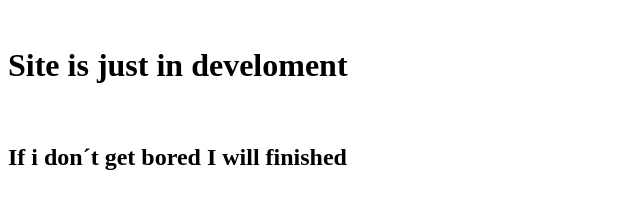
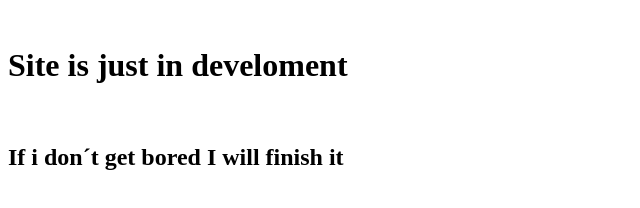
Before and after one commit to cltWilly/cltWilly.github.io, a plain HTML site: page index.html in a window 1280 px wide. Shown: the full height of the page, 0-640 px from the left. Drawn offline with Linux system fonts and the light colour scheme.

Commit message:
Update index.html

```diff
--- a/index.html
+++ b/index.html
@@ -1,4 +1,4 @@
    <br>
     <h1>Site is just in develoment</h1>
     <br>
-    <h2>If i don´t get bored I will finished</h2>
+    <h2>If i don´t get bored I will finish it</h2>
```
